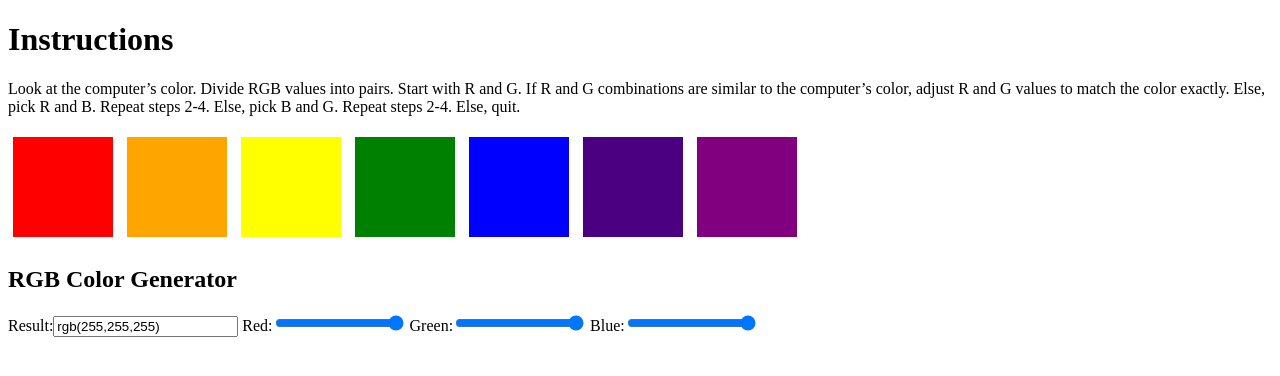
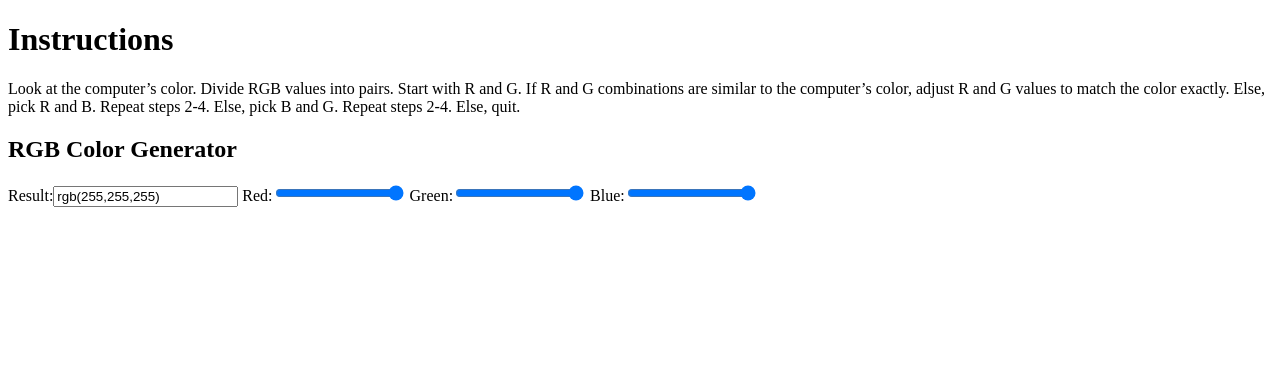
Before and after one commit to Arushi-maker/passionproject20, a Jekyll site: the page _posts/2023-11-15-BinaryHacks.html, which Jekyll copies as it is, in a window 1280 px wide. Shown: the top 376 px of the page. Built offline with Jekyll 4.4.1, drawn with Linux system fonts in a browser that asks for light colours; a script that is not in the unit is left out.

Commit message:
first commit

```diff
--- a/_posts/2023-11-15-BinaryHacks.html
+++ b/_posts/2023-11-15-BinaryHacks.html
@@ -19,15 +19,6 @@
     <p>
         Look at the computer’s color. Divide RGB values into pairs. Start with R and G. If R and G combinations are similar to the computer’s color, adjust R and G values to match the color exactly. Else, pick R and B. Repeat steps 2-4. Else, pick B and G. Repeat steps 2-4. Else, quit.
     </p>
-    <div array[] >
-    <div class="color-square" style="background-color: red;"></div>
-    <div class="color-square" style="background-color: orange;"></div>
-    <div class="color-square" style="background-color: yellow;"></div>
-    <div class="color-square" style="background-color: green;"></div>
-    <div class="color-square" style="background-color: blue;"></div>
-    <div class="color-square" style="background-color: indigo;"></div>
-    <div class="color-square" style="background-color: purple;"></div>
-    </div>
 
     <h2>RGB Color Generator</h2>
 
```
